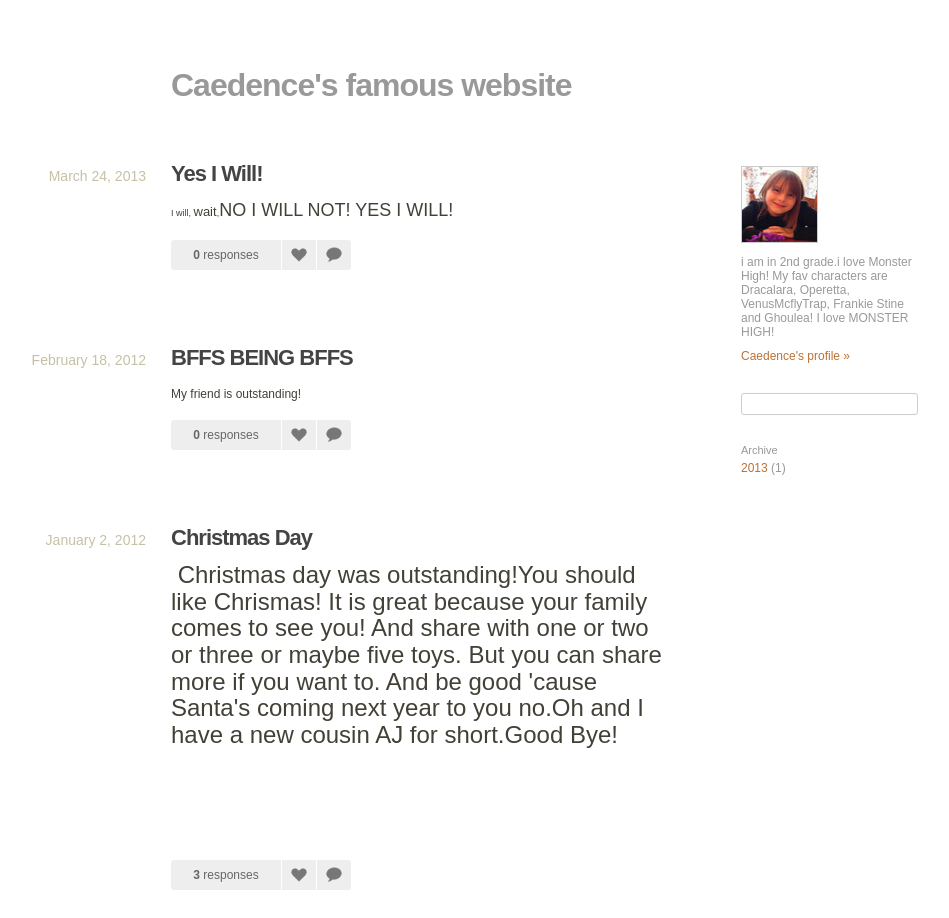
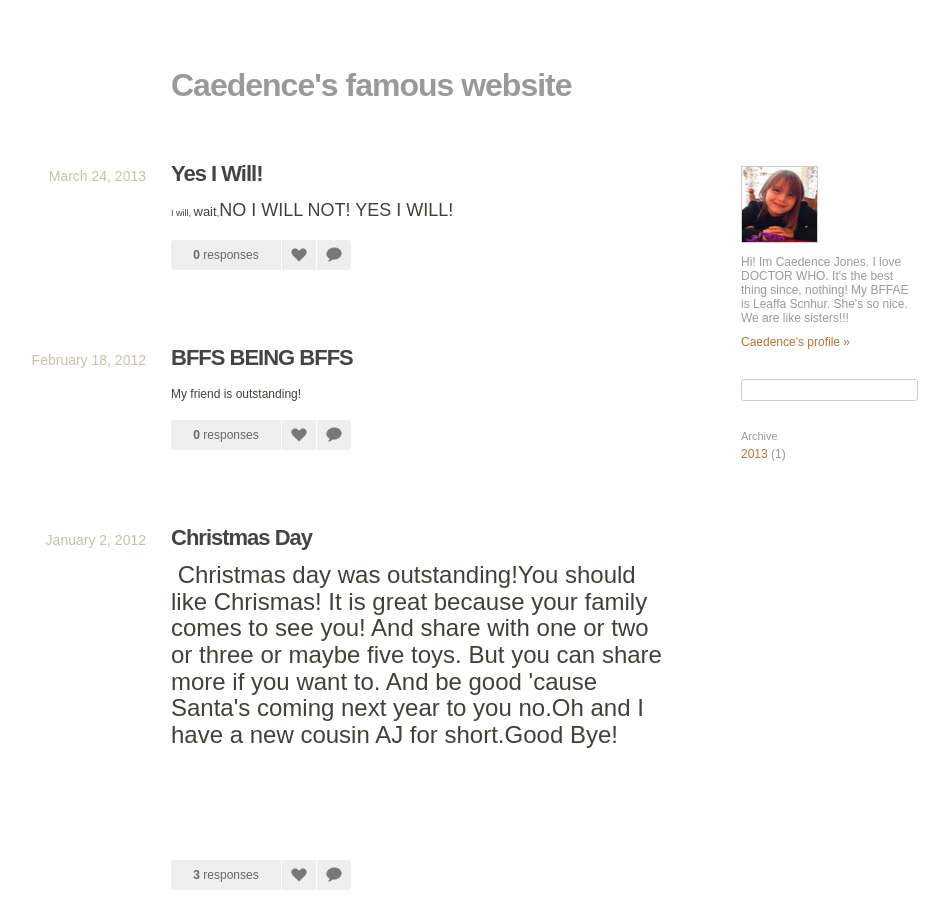
Before and after one commit to unixmonkey/caedence.net, a plain HTML site: page index.html in a window 1280 px wide. Shown: the top 918 px of the page, without its empty margins (174-1123 px from the left). Drawn offline with Linux system fonts and the light colour scheme.

Commit message:
Update profile blurb

```diff
--- a/index.html
+++ b/index.html
@@ -114,7 +114,7 @@
               <img class="profile_image" src="/img/caedenceoct2012.jpg" alt="Caedence" />
             </a>
           </h1>
-          <p>i am in 2nd grade.i love Monster High! My fav characters are Dracalara, Operetta, VenusMcflyTrap, Frankie Stine and Ghoulea! I love MONSTER HIGH!</p>
+          <p>Hi! Im Caedence Jones. I love DOCTOR WHO. It's the best thing since, nothing! My BFFAE is Leaffa Scnhur. She's so nice. We are like sisters!!!</p>
           <div class="external"></div>
           <a href="#">Caedence's profile&nbsp;&raquo;</a>
         </section>
```
